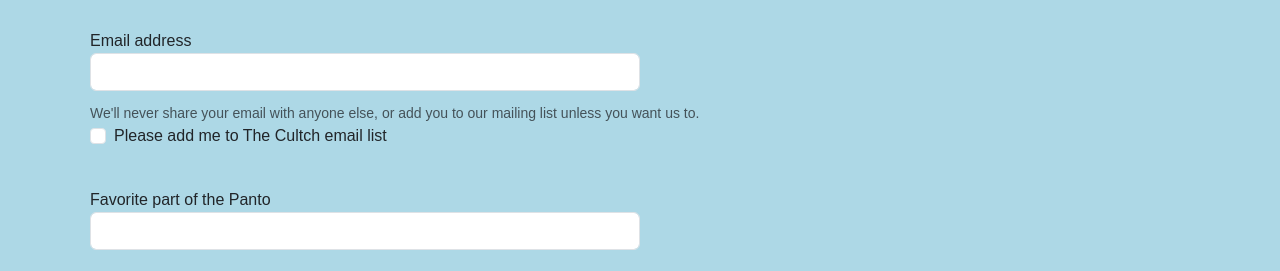
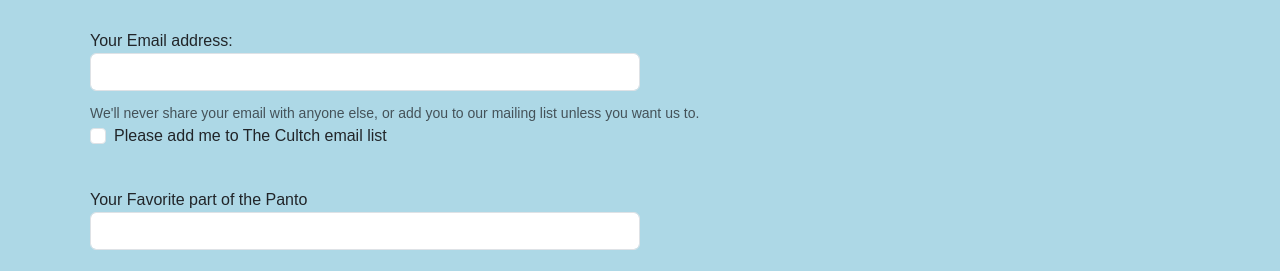
Before and after one commit to kris-boyd/bingo-scavenger-hunt, a plain HTML site: page complete.html in a window 1280 px wide. Shown: the part 309-580 px from the top of the page. Drawn offline with nearby package versions, Linux system fonts and the light colour scheme; a web font is replaced by a local one.

Commit message:
update submission form labels

```diff
--- a/complete.html
+++ b/complete.html
@@ -89,7 +89,7 @@
               required
           /></label>
           <label class="form-label mt-4 col-6"
-            >Email address<input
+            >Your Email address:<input
               type="email"
               class="form-control"
               name="email"
@@ -111,7 +111,7 @@
             >
           </div>
           <label class="form-label mt-4 col-6"
-            >Favorite part of the Panto<input
+            >Your Favorite part of the Panto<input
               type="text"
               class="form-control"
               name="favorite-part"
```
